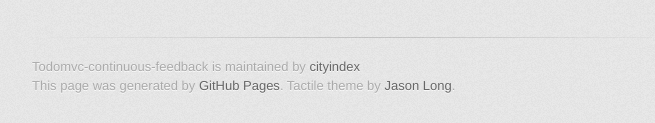
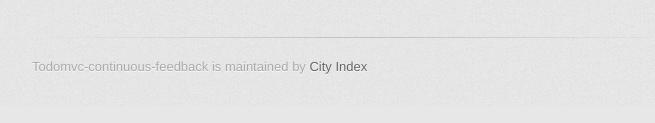
Before and after one commit to passy/todomvc-continuous-feedback, a plain HTML site: page index.html in a window 1280 px wide. Shown: the part 3407-3530 px from the top of the page, without its empty margins (298-953 px from the left). Drawn offline with Linux system fonts and the light colour scheme; a web font is replaced by a local one.

Commit message:
Change City Index footer url
Signed-off-by: Ryan Holder <ryan@ryanholder.com>

```diff
--- a/index.html
+++ b/index.html
@@ -88,8 +88,7 @@
         </section>
 
         <footer>
-          Todomvc-continuous-feedback is maintained by <a href="https://github.com/cityindex">cityindex</a><br>
-          This page was generated by <a href="http://pages.github.com">GitHub Pages</a>. Tactile theme by <a href="http://twitter.com/jasonlong">Jason Long</a>.
+          Todomvc-continuous-feedback is maintained by <a href="https://cityindex.github.com/">City Index</a>
         </footer>
 
                   <script type="text/javascript">
```
